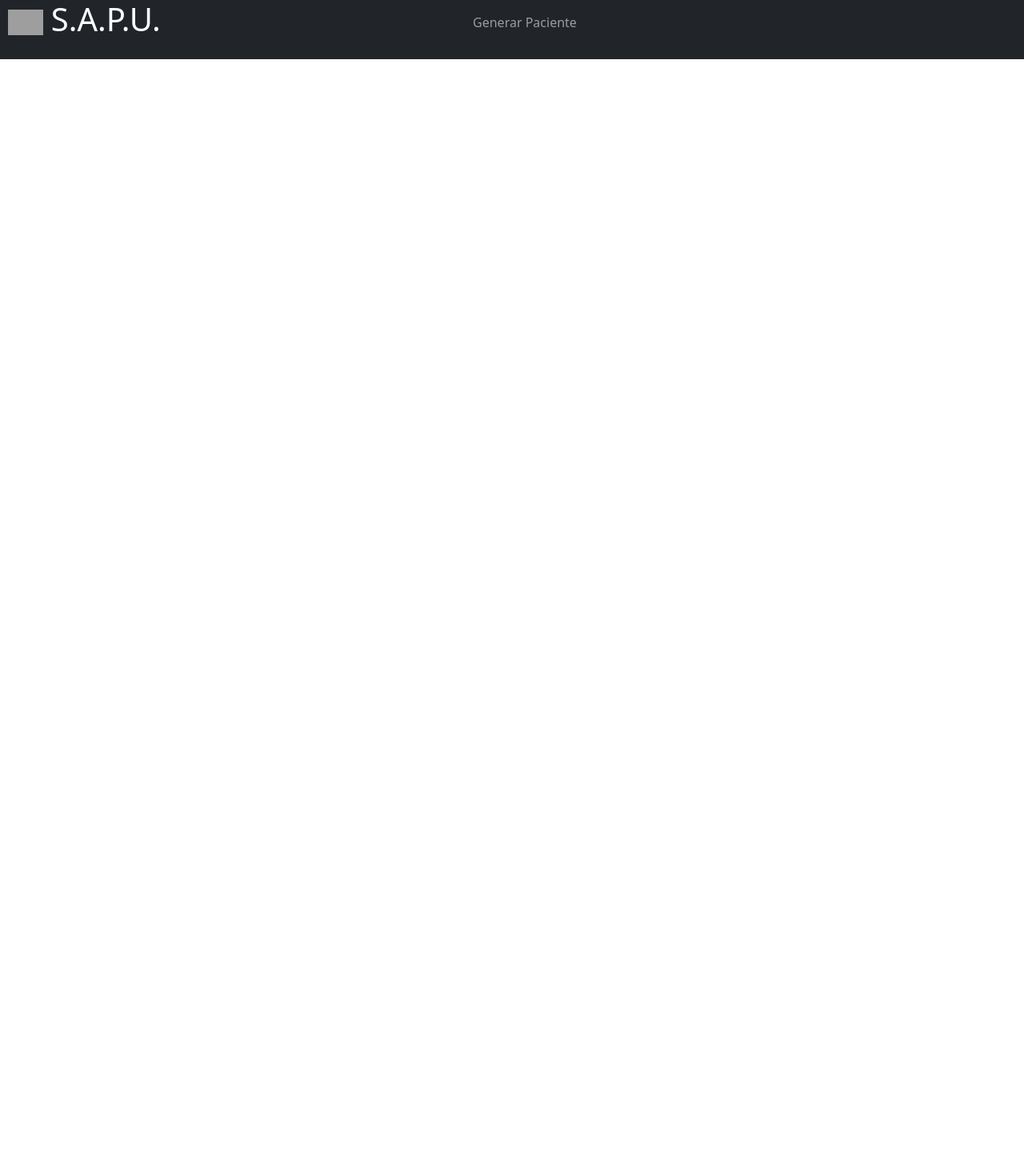
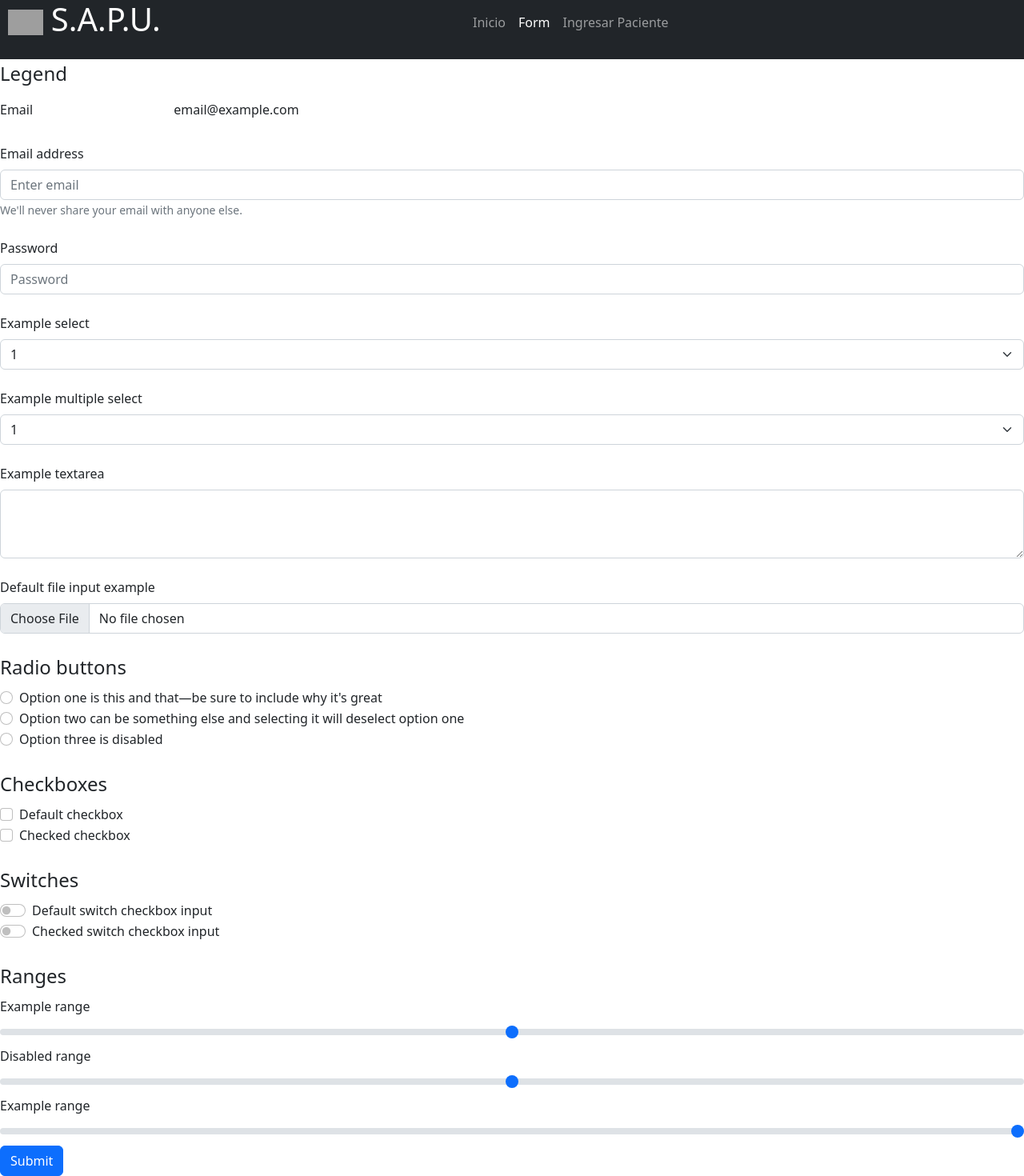
Before and after one commit to fcoencina/-INF236-2023-1-PAR201-GRUPO-1, a React (Create React App) app in the folder client/: page /form in a window 1280 px wide. Shown: the part 18-1488 px from the top of the page at 80% size. Before the commit the page ends 800 px from the top, so only its background shows below. Built offline with nearby package versions, Linux system fonts and the light colour scheme; grey boxes are pictures that could not be loaded.

Commit message:
Cambios en apariencia

```diff
--- a/client/src/App.js
+++ b/client/src/App.js
@@ -8,15 +8,17 @@ import Navbar from "./components/navbar";
 import RecordList from "./components/recordList";
 import Edit from "./components/edit";
 import Create from "./components/create";
+import Form from './components/form'
 
 const App = () => {
  return (
    <div>
      <Navbar />
      <Routes>
-       <Route exact path="/" element={<RecordList />} />
-       <Route path="/edit/:id" element={<Edit />} />
-       <Route path="/create" element={<Create />} />
+       <Route exact path="/" element={<RecordList/>}/>
+       <Route path="/edit/:id" element={<Edit/>}/>
+       <Route path="/create" element={<Create/>}/>
+       <Route path="/form" element={<Form/>}/>
      </Routes>
    </div>
  );
--- /dev/null
+++ b/client/src/components/form.js
@@ -0,0 +1,118 @@
+
+import React from "react";
+
+// We import bootstrap to make our application look better.
+import "bootstrap/dist/css/bootstrap.css";
+
+// We import NavLink to utilize the react router.
+import { NavLink } from "react-router-dom";
+
+export default function Form() {
+    return (
+        <form>
+            <fieldset>
+                <legend>Legend</legend>
+                <div className="form-group row">
+                    <label for="staticEmail" class="col-sm-2 col-form-label">Email</label>
+                    <div className="col-sm-10">
+                        <input type="text" readonly="" className="form-control-plaintext" id="staticEmail" value="email@example.com" />
+                    </div>
+                </div>
+                <div className="form-group">
+                    <label for="exampleInputEmail1" className="form-label mt-4">Email address</label>
+                    <input type="email" className="form-control" id="exampleInputEmail1" aria-describedby="emailHelp" placeholder="Enter email" />
+                    <small id="emailHelp" className="form-text text-muted">We'll never share your email with anyone else.</small>
+                </div>
+                <div className="form-group">
+                    <label for="exampleInputPassword1" className="form-label mt-4">Password</label>
+                    <input type="password" className="form-control" id="exampleInputPassword1" placeholder="Password" />
+                </div>
+                <div className="form-group">
+                    <label for="exampleSelect1" className="form-label mt-4">Example select</label>
+                    <select className="form-select" id="exampleSelect1">
+                        <option>1</option>
+                        <option>2</option>
+                        <option>3</option>
+                        <option>4</option>
+                        <option>5</option>
+                    </select>
+                </div>
+                <div className="form-group">
+                    <label for="exampleSelect2" className="form-label mt-4">Example multiple select</label>
+                    <select multiple="" className="form-select" id="exampleSelect2">
+                        <option>1</option>
+                        <option>2</option>
+                        <option>3</option>
+                        <option>4</option>
+                        <option>5</option>
+                    </select>
+                </div>
+                <div className="form-group">
+                    <label for="exampleTextarea" className="form-label mt-4">Example textarea</label>
+                    <textarea className="form-control" id="exampleTextarea" rows="3"></textarea>
+                </div>
+                <div className="form-group">
+                    <label for="formFile" className="form-label mt-4">Default file input example</label>
+                    <input className="form-control" type="file" id="formFile" />
+                </div>
+                <fieldset className="form-group">
+                    <legend className="mt-4">Radio buttons</legend>
+                    <div className="form-check">
+                        <input className="form-check-input" type="radio" name="optionsRadios" id="optionsRadios1" value="option1" checked="" />
+                        <label className="form-check-label" for="optionsRadios1">
+                            Option one is this and that—be sure to include why it's great
+                        </label>
+                    </div>
+                    <div className="form-check">
+                        <input className="form-check-input" type="radio" name="optionsRadios" id="optionsRadios2" value="option2" />
+                        <label className="form-check-label" for="optionsRadios2">
+                            Option two can be something else and selecting it will deselect option one
+                        </label>
+                    </div>
+                    <div className="form-check disabled">
+                        <input className="form-check-input" type="radio" name="optionsRadios" id="optionsRadios3" value="option3" disabled="" />
+                        <label className="form-check-label" for="optionsRadios3">
+                            Option three is disabled
+                        </label>
+                    </div>
+                </fieldset>
+                <fieldset className="form-group">
+                    <legend className="mt-4">Checkboxes</legend>
+                    <div className="form-check">
+                        <input className="form-check-input" type="checkbox" value="" id="flexCheckDefault" />
+                        <label className="form-check-label" for="flexCheckDefault">
+                            Default checkbox
+                        </label>
+                    </div>
+                    <div className="form-check">
+                        <input className="form-check-input" type="checkbox" value="" id="flexCheckChecked" checked="" />
+                        <label className="form-check-label" for="flexCheckChecked">
+                            Checked checkbox
+                        </label>
+                    </div>
+                </fieldset>
+                <fieldset className="form-group">
+                    <legend className="mt-4">Switches</legend>
+                    <div className="form-check form-switch">
+                        <input className="form-check-input" type="checkbox" id="flexSwitchCheckDefault" />
+                        <label className="form-check-label" for="flexSwitchCheckDefault">Default switch checkbox input</label>
+                    </div>
+                    <div className="form-check form-switch">
+                        <input className="form-check-input" type="checkbox" id="flexSwitchCheckChecked" checked="" />
+                        <label className="form-check-label" for="flexSwitchCheckChecked">Checked switch checkbox input</label>
+                    </div>
+                </fieldset>
+                <fieldset className="form-group">
+                    <legend className="mt-4">Ranges</legend>
+                    <label for="customRange1" className="form-label">Example range</label>
+                    <input type="range" className="form-range" id="customRange1" />
+                    <label for="disabledRange" className="form-label">Disabled range</label>
+                    <input type="range" className="form-range" id="disabledRange" disabled="" />
+                    <label for="customRange3" className="form-label">Example range</label>
+                    <input type="range" className="form-range" min="0" max="5" step="0.5" id="customRange3" />
+                </fieldset>
+                <button type="submit" className="btn btn-primary">Submit</button>
+            </fieldset>
+        </form>
+    );
+}
--- a/client/src/components/navbar.js
+++ b/client/src/components/navbar.js
@@ -11,9 +11,9 @@ export default function Navbar() {
   return (
     <div>
       <nav className="navbar navbar-expand-lg navbar-dark bg-dark">
-       <NavLink className="navbar-brand" to="/" style={{display:"flex",alignItems:"center",padding:10}}>
-       <img style={{"width" : 8 + '%',marginRight:10}} src="https://cdn.pixabay.com/photo/2016/01/12/23/21/paramedic-1136916_1280.png" alt=""></img>
-       <h1 style={{"text-align":+"center"}}>S.A.P.U.</h1>
+        <NavLink className="navbar-brand" to="/" style={{ display: "flex", alignItems: "center", padding: 10 }}>
+          <img style={{ "width": 8 + '%', marginRight: 10 }} src="https://cdn.pixabay.com/photo/2016/01/12/23/21/paramedic-1136916_1280.png" alt=""></img>
+          <h1 style={{ "text-align": +"center" }}>S.A.P.U.</h1>
         </NavLink>
 
         <button
@@ -31,8 +31,18 @@ export default function Navbar() {
         <div className="collapse navbar-collapse" id="navbarSupportedContent">
           <ul className="navbar-nav ml-auto">
             <li className="nav-item">
+              <NavLink className="nav-link" to="/">
+                Inicio
+              </NavLink>
+            </li>
+            <li className="nav-item">
+              <NavLink className="nav-link" to="/form">
+                Form
+              </NavLink>
+            </li>
+            <li className="nav-item">
               <NavLink className="nav-link" to="/create">
-               Generar Paciente
+                Ingresar Paciente
               </NavLink>
             </li>
           </ul>
--- a/client/src/components/recordList.js
+++ b/client/src/components/recordList.js
@@ -65,7 +65,14 @@ export default function RecordList() {
 
   // This following section will display the table with the records of individuals.
   return (
-   <div style={{margin:20}}>
+    <div style={{ margin: 20 }}>
+      <br></br>
+      <form class="d-flex">
+        <input className="form-control me-sm-2" type="search" placeholder="Buscar Paciente" />
+        <button className="btn btn-secondary my-2 my-sm-0" type="submit">Buscar</button>
+      </form>
+      <br></br>
+      <br></br>
       <h3>Lista de Pacientes</h3>
       <table className="table table-striped" style={{ marginTop: 20 }}>
         <thead>
```
Lines whose indentation alone changed are shown as unchanged.
